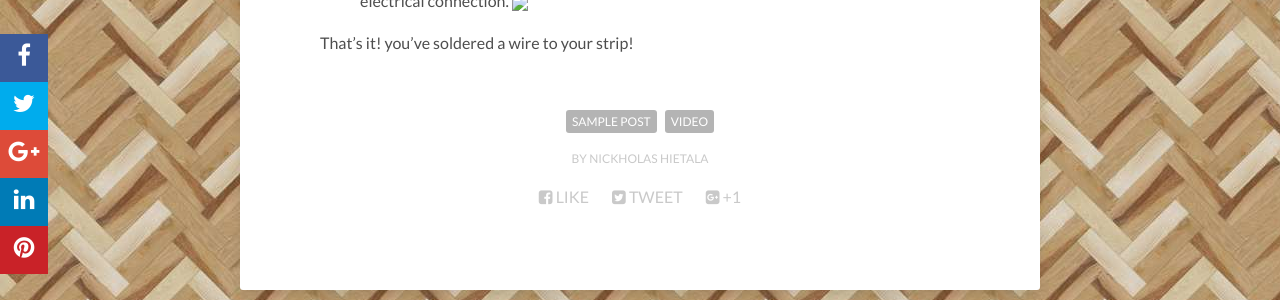
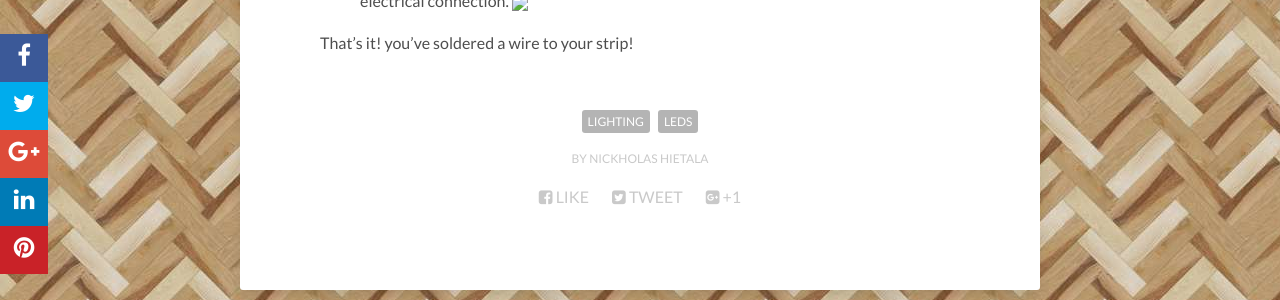
Before and after one commit to nchietala/nchietala.github.io, a Jekyll site: the page built from _posts/2018-03-10-something-about-leds.md, in a window 1280 px wide and 900 px high, scrolled down 2072 px. Shown: the part 146-446 px from the top of the window. Built offline with Jekyll 4.4.1, drawn with Linux system fonts in a browser that asks for light colours; nearby versions of some CDN libraries; comment, search, counter and statistics services are not loaded.

Commit message:
fix: fixed post tags and category (#7)

```diff
--- a/_posts/2018-03-10-something-about-leds.md
+++ b/_posts/2018-03-10-something-about-leds.md
@@ -2,8 +2,8 @@
 layout: post
 title: "Something About LEDs"
 description: "LED strips make life better... if you have a soldering iron."
-tags: [sample post, video]
-categories: [intro]
+tags: [lighting, leds]
+categories: [lighting]
 ---
 
 ## I'm new to lighting, what is that?
```
Also changed, not shown: 1 other file.
